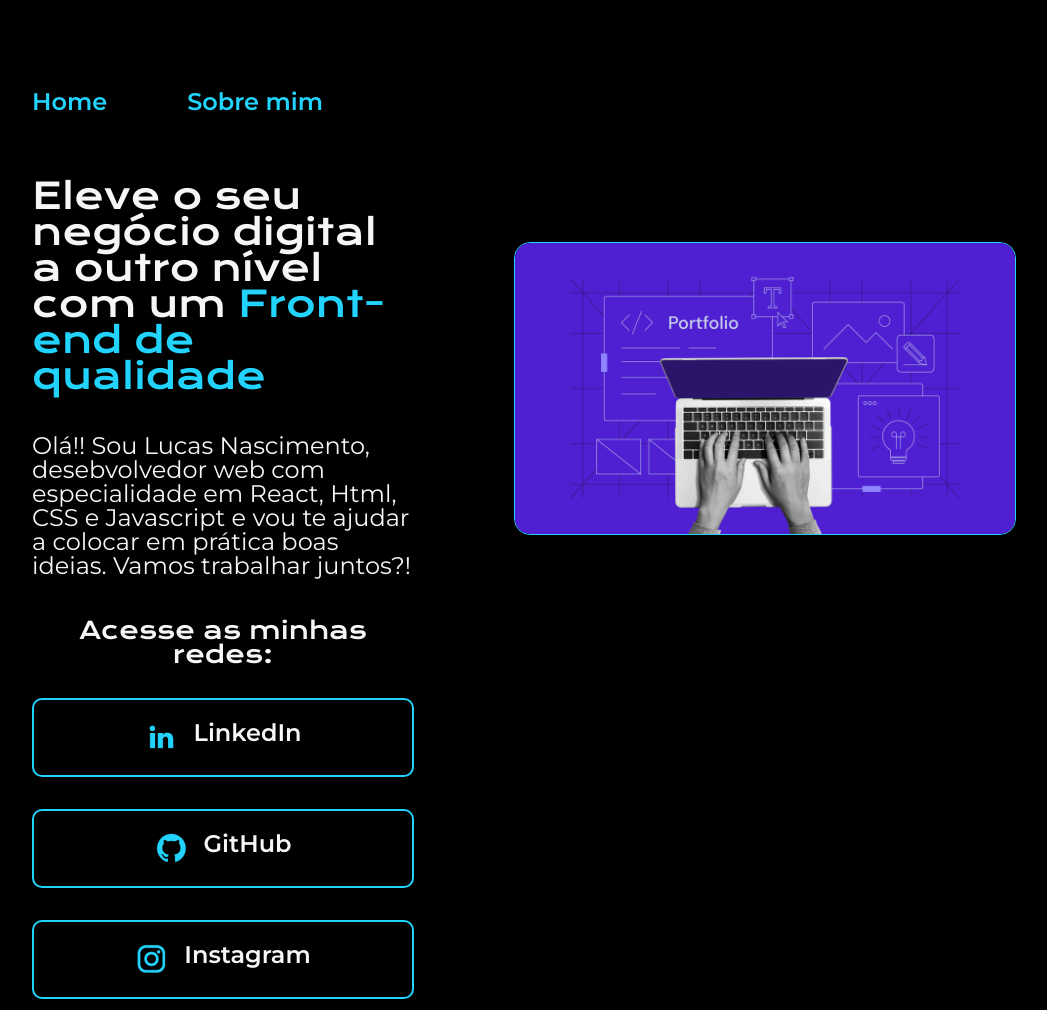
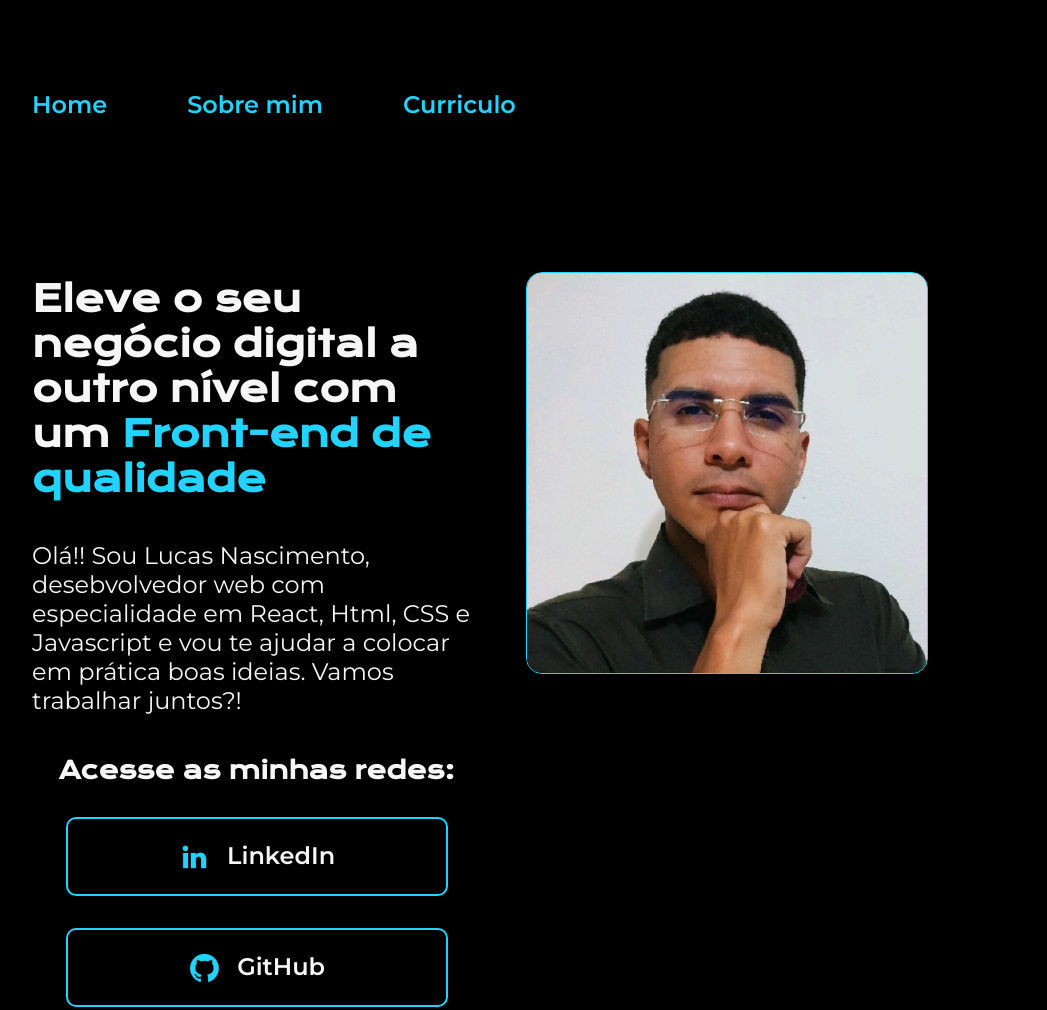
Before and after one commit to DevLucasNascimento/cursoHtml-CSS-Figma, a plain HTML site: page index.html in a window 1280 px wide. Shown: the top 1010 px of the page, without its empty margins (160-1207 px from the left). Drawn offline with nearby package versions, Linux system fonts and the light colour scheme.

Commit message:
add reset css no inicio de styles, ajuste da pag "sobre mim", troca de imagem, add variaveis css

```diff
--- a/index.html
+++ b/index.html
@@ -5,8 +5,8 @@
     <meta http-equiv="X-UA-Compatible" content="IE=edge">
     <meta name="viewport" content="width=device-width, initial-scale=1.0">
     <title>Portifolio</title>
+
     <link rel="stylesheet" href="./styles/style.css">
-    <link rel="stylesheet" href="./styles/reset.css">
 </head>
 
 <body>
@@ -14,6 +14,7 @@
         <nav class="cabecalho__menu">
             <a class="cabecalho__menu__link" href="index.html">Home</a>
             <a class="cabecalho__menu__link" href="about.html">Sobre mim</a>
+            <a class="cabecalho__menu__link" href="curriculo.html">Curriculo</a>
         </nav>
     </header>
     <main class="apresentacao">
@@ -38,7 +39,7 @@
                 </a>
             </div>
         </section>
-        <img class="fotoLucas" src="./assets/imagem-desenvolvedor.png" alt="imagem desenvolvedor Web">
+        <img class="fotoLucas" src="./assets/fotolinkedin.jfif" alt="imagem desenvolvedor Web">
     </main>
     <footer class="rodape">
         <p>Desenvolvido por Lucas Nascimento</p>
--- a/styles/reset.css
+++ /dev/null
@@ -1,43 +0,0 @@
-html, body, div, span, applet, object, iframe,
-h1, h2, h3, h4, h5, h6, p, blockquote, pre,
-a, abbr, acronym, address, big, cite, code,
-del, dfn, em, img, ins, kbd, q, s, samp,
-small, strike, strong, sub, sup, tt, var,
-b, u, i, center,
-dl, dt, dd, ol, ul, li,
-fieldset, form, label, legend,
-table, caption, tbody, tfoot, thead, tr, th, td,
-article, aside, canvas, details, embed,
-figure, figcaption, footer, header, hgroup,
-menu, nav, output, ruby, section, summary,
-time, mark, audio, video {
-    margin: 0;
-    padding: 0;
-    border: 0;
-    font-size: 100%;
-    font: inherit;
-    vertical-align: baseline;
-}
-/* HTML5 display-role reset for older browsers */
-article, aside, details, figcaption, figure,
-footer, header, hgroup, menu, nav, section {
-    display: block;
-}
-body {
-    line-height: 1;
-}
-ol, ul {
-    list-style: none;
-}
-blockquote, q {
-    quotes: none;
-}
-blockquote:before, blockquote:after,
-q:before, q:after {
-    content: '';
-    content: none;
-}
-table {
-    border-collapse: collapse;
-    border-spacing: 0;
-}
--- a/styles/style.css
+++ b/styles/style.css
@@ -1,11 +1,25 @@
 
 @import url('https://fonts.googleapis.com/css2?family=Krona+One&family=Montserrat:wght@400;600&display=swap');
 
+* {
+    margin: 0;
+    padding: 0;
+}
+
+:root {
+    --cor-primaria: #000000;
+    --cor-secundaria: #F6F6F6;
+    --cor-terciaria: #22D4FD;
+    --cor-hover: #272727;
+
+    --fonte-primaria: 'Krona One', sans-serif;
+    --fonte-secundaria: 'Montserrat', sans-serif;
+}
 
 body {
     box-sizing: border-box;
-    background-color: #000000;
-    color: #F6F6F6;
+    background-color: var(--cor-primaria);
+    color: var(--cor-secundaria);
 }
 
 .cabecalho {
@@ -18,10 +32,10 @@ body {
 }
 
 .cabecalho__menu__link {
-    font-family: 'Montserrat', sans-serif;
+    font-family: var(--fonte-secundaria);
     font-size: 24px;
     font-weight: 600;
-    color:#22D4FD;
+    color: var(--cor-terciaria);
     text-decoration: none;
 }
 
@@ -34,7 +48,7 @@ body {
 }
 
 .destaqueProfissao {
-    color: #22D4FD;
+    color: var(--cor-terciaria);
 }
 
 .apresentacao__conteudo {
@@ -46,19 +60,25 @@ body {
 
 .apresentacao__conteudo__titulo {
     font-size: 36px;
-    font-family: 'Krona One', sans-serif;
+    font-family: var(--fonte-primaria);
 }
 
 .apresentacao__conteudo__paragrafo {
+
     font-size: 24px;
-    font-family: 'Montserrat', sans-serif;
+    font-family: var(--fonte-secundaria);
+}
+
+.apresentacao__conteudo__texto {
+    text-decoration: none;
+    color: var(--cor-terciaria);
 }
 
 .fotoLucas {
-    width: 500px;
     display: flex;
-    margin: 0 100px 400px;
-    border: 0.5px solid #22D4FD;
+    width: 400px;
+    margin: 10% 0% 60% 5%;
+    border: 0.5px solid var(--cor-terciaria);
     border-radius: 16px;
 }
 
@@ -73,7 +93,7 @@ body {
 
 .apresentacao__links__subtitulo {
     text-align: center;
-    font-family: 'krona one', sans-serif;
+    font-family: var(--fonte-primaria);
     font-weight: 400px;
     font-size: 24px;
 }
@@ -81,7 +101,7 @@ body {
     display: flex;
     justify-content: center;
     gap: 16px;
-    border: 2px solid #22D4FD;
+    border: 2px solid var(--cor-terciaria);
     width: 378px;
     text-align: center;
     border-radius: 10px;
@@ -89,21 +109,21 @@ body {
     font-weight: 600;
     padding: 21.5px 0;
     text-decoration: none;
-    color: #F6F6F6;
-    font-family: 'Montserrat', sans-serif;
+    color: var(--cor-secundaria);
+    font-family: var(--fonte-secundaria);
 
 }
 
 .apresentacao__links__link:hover {
-    background-color: #272727;
+    background-color: var(--cor-hover);
 }
 
 .rodape {
     padding: 18px;
-    background-color: #22D4FD;
-    font-family: 'Montserrat', sans-serif;
+    background-color: var(--cor-terciaria);
+    font-family: var(--fonte-secundaria) 'Montserrat', sans-serif;
     text-align: center;
-    color:#000000;
+    color: var(--cor-primaria);
     font-size: 16px;
     font-weight: 400;
 }
```
Also changed, not shown: about.html (+11 -4 lines), curriculo.html (added, +45 -0 lines), assets/fotolinkedin.jfif (added).
